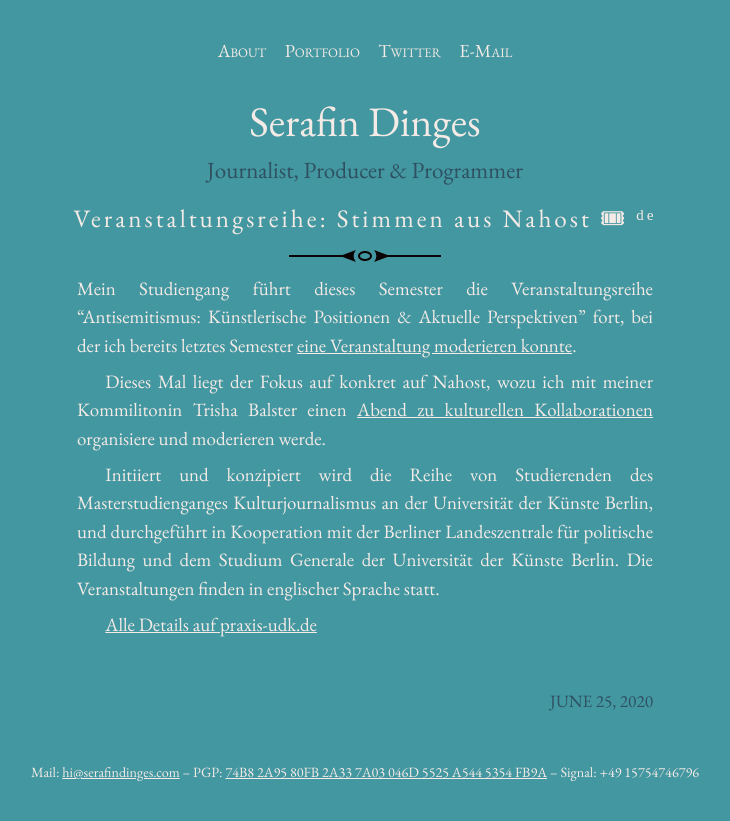
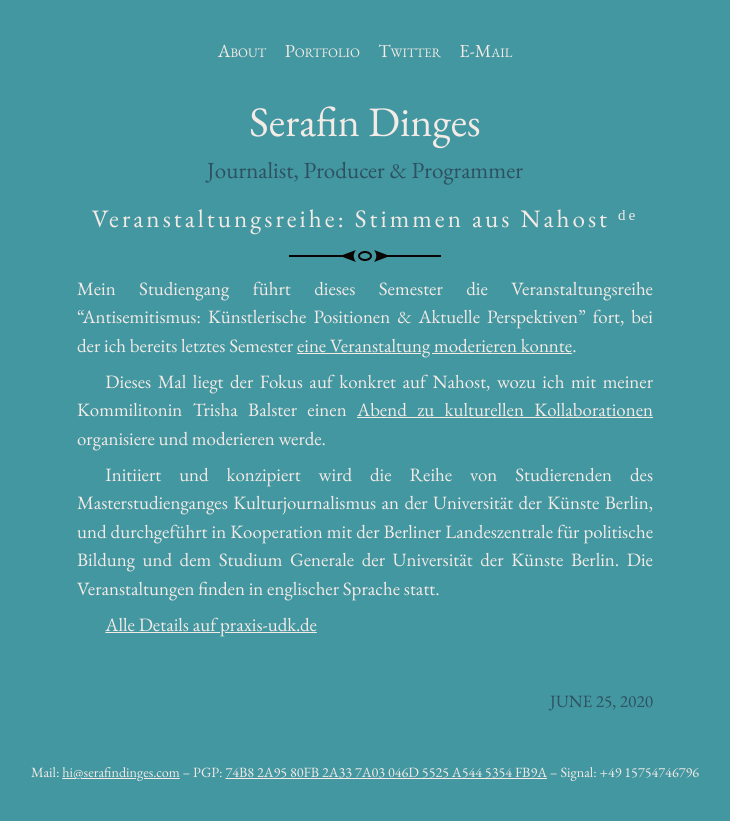
Before and after one commit to SerafinDinges/serafindinges.com, a Jekyll site: the page built from _posts/2020-06-25-stimmen-aus-nahost.md, in a window 1280 px wide. Shown: the top 821 px of the page, without its empty margins (275-1005 px from the left). Built offline with Jekyll 4.4.1, drawn with Linux system fonts in a browser that asks for light colours.

```diff
--- a/_posts/2020-06-25-stimmen-aus-nahost.md
+++ b/_posts/2020-06-25-stimmen-aus-nahost.md
@@ -1,6 +1,6 @@
 ---
 title: >-
-    Veranstaltungsreihe: Stimmen aus Nahost 🎟 ᵈᵉ
+    Veranstaltungsreihe: Stimmen aus Nahost ᵈᵉ
 layout: post
 ---
 
```
